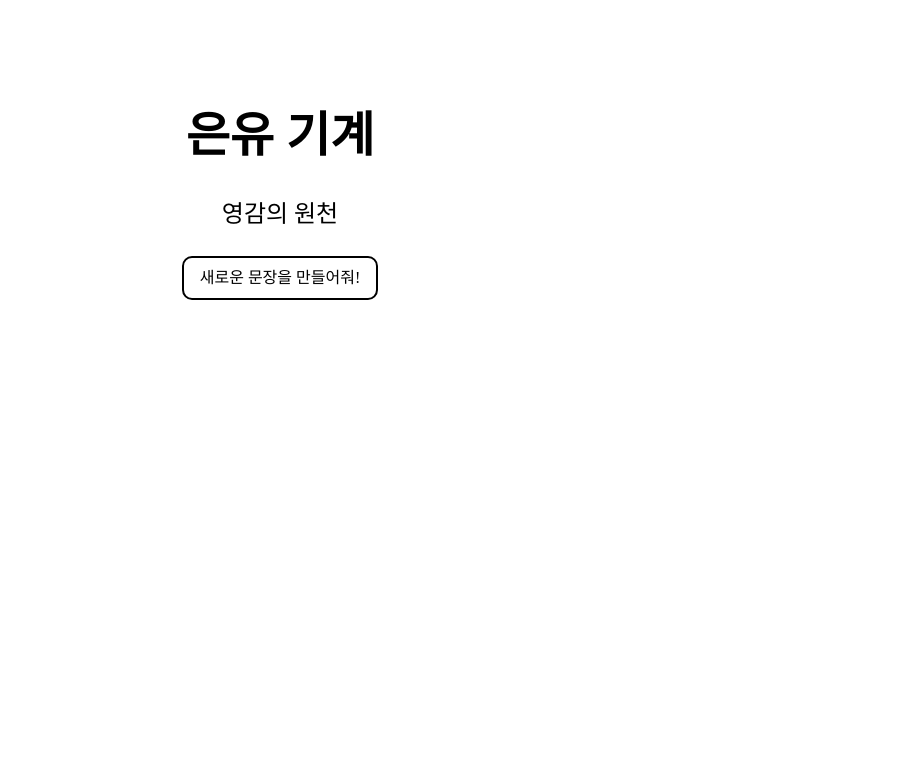
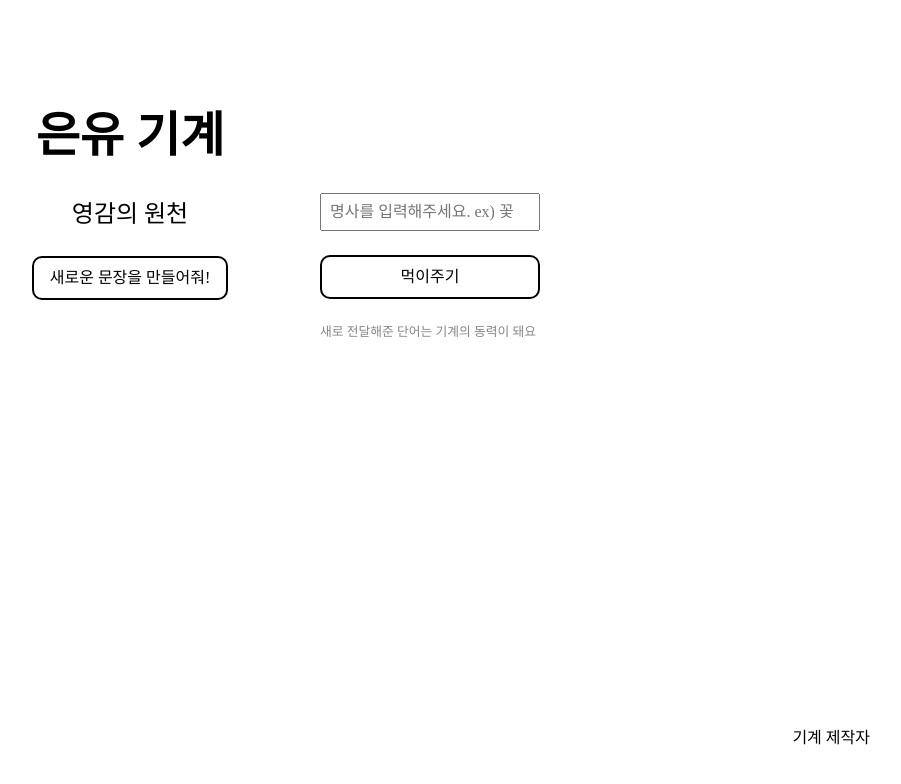
Before and after one commit to pione3r/metaphor-machine, a Next.js app: page / in a window 1280 px wide. Shown: the top 784 px of the page, without its empty margins (360-1261 px from the left). Built offline with nearby package versions, Linux system fonts and the light colour scheme; no server answers; the database is empty.

Commit message:
✨ Feat: 사용자로부터 한글 명사 입력받는 기능 추가 / db 연동

```diff
--- /dev/null
+++ b/src/app/api/noun/route.ts
@@ -0,0 +1,35 @@
+import { prisma } from '@/lib/prisma';
+import { NextResponse } from 'next/server';
+
+export async function POST(request: Request) {
+	try {
+		const json = await request.json();
+
+		const noun = await prisma.noun.create({
+			data: json,
+		});
+
+		return new NextResponse(JSON.stringify(noun), {
+			status: 201,
+			headers: { 'Content-Type': 'application/json' },
+		});
+		// eslint-disable-next-line @typescript-eslint/no-explicit-any
+	} catch (error: any) {
+		if (error) {
+			return new NextResponse('Create Fail', {
+				status: 401,
+			});
+		}
+		return new NextResponse(error.message, { status: 500 });
+	}
+}
+
+export async function GET() {
+	const nouns = await prisma.noun.findMany();
+
+	if (!nouns) {
+		return new NextResponse('No user Nouns found', { status: 404 });
+	}
+
+	return NextResponse.json(nouns);
+}
--- /dev/null
+++ b/src/app/dummyNouns.ts
@@ -0,0 +1,145 @@
+export const dummyNouns = [
+	'꽃',
+	'산',
+	'바다',
+	'별',
+	'햇살',
+	'숲',
+	'강',
+	'모래',
+	'하늘',
+	'바람',
+	'책',
+	'음악',
+	'예술',
+	'사랑',
+	'꿈',
+	'별명',
+	'모험',
+	'행운',
+	'시간',
+	'세상',
+	'과거',
+	'미래',
+	'인생',
+	'이야기',
+	'정원',
+	'고요',
+	'새벽',
+	'일몰',
+	'반딧불이',
+	'도시',
+	'나',
+	'너',
+	'귀뚜라미',
+	'코스모스',
+	'집',
+	'밤',
+	'눈',
+	'사람',
+	'마음',
+	'거리',
+	'얼굴',
+	'소리',
+	'아침',
+	'가을',
+	'생각',
+	'불',
+	'어둠',
+	'달',
+	'봄',
+	'아이',
+	'방',
+	'노래',
+	'나무',
+	'손',
+	'그림자',
+	'길',
+	'눈물',
+	'돌',
+	'기차',
+	'끝',
+	'언덕',
+	'저녁',
+	'어머니',
+	'머리',
+	'물결',
+	'겨울',
+	'코',
+	'조개',
+	'포기',
+	'햇님',
+	'햇빛',
+	'황혼',
+	'단풍',
+	'강물',
+	'편지',
+	'비',
+	'고향',
+	'닭',
+	'꽃밭',
+	'구름',
+	'잎',
+	'마을',
+	'지붕',
+	'나비',
+	'발',
+	'전차',
+	'성벽',
+	'해바라기',
+	'시계',
+	'전등',
+	'글씨',
+	'울음',
+	'뼈',
+	'젊은이',
+	'남대문',
+	'간판',
+	'세계',
+	'창',
+	'논',
+	'여름',
+	'공부',
+	'안개',
+	'바구니',
+	'혼자',
+	'땅',
+	'춤',
+	'터널',
+	'지도',
+	'자국',
+	'처음',
+	'감자',
+	'시대',
+	'우주',
+	'계절',
+	'달걀',
+	'연기',
+	'굴뚝',
+	'종이',
+	'죽음',
+	'물',
+	'물감',
+	'처마',
+	'병아리',
+	'달빛',
+	'돌담',
+	'걱정',
+	'비둘기',
+	'공기',
+	'민들레',
+	'살구나무',
+	'십자가',
+	'흙',
+	'손가락',
+	'뒷골목',
+	'진달래',
+	'문살',
+	'바닷가',
+	'바위',
+	'슬픔',
+	'번개',
+	'잔디밭',
+	'나뭇가지',
+	'노트',
+];
--- a/src/app/page.module.css
+++ b/src/app/page.module.css
@@ -1,13 +1,17 @@
 .wrapper {
-	max-width: 31.25rem;
-
-	margin: 0rem auto;
 	padding-top: 6.25rem;
 
 	display: flex;
+	justify-content: center;
+}
+
+.sub-wrapper {
+	display: flex;
 	flex-direction: column;
 	align-items: center;
-	gap: 24px;
+	gap: 1.5rem;
+
+	min-width: 300px;
 }
 
 .title {
@@ -32,3 +36,27 @@
 	background-color: black;
 	color: white;
 }
+
+.form {
+	display: flex;
+	flex-direction: column;
+	gap: 1.5rem;
+
+	margin-top: 5.8125rem;
+}
+
+.input {
+	padding: 0.3rem 0.5rem;
+}
+
+.input-desc {
+	color: #868686;
+
+	font-size: 0.8rem;
+}
+
+.maker {
+	position: fixed;
+	right: 3.125rem;
+	bottom: 3.125rem;
+}
--- a/src/app/page.tsx
+++ b/src/app/page.tsx
@@ -1,156 +1,91 @@
 'use client';
 
+import Link from 'next/link';
 import { useState } from 'react';
 
 import './global.css';
-
 import styles from './page.module.css';
 
-const nouns = [
-	'꽃',
-	'산',
-	'바다',
-	'별',
-	'햇살',
-	'숲',
-	'강',
-	'모래',
-	'하늘',
-	'바람',
-	'책',
-	'음악',
-	'예술',
-	'사랑',
-	'꿈',
-	'별명',
-	'모험',
-	'행운',
-	'시간',
-	'세상',
-	'과거',
-	'미래',
-	'인생',
-	'이야기',
-	'정원',
-	'고요',
-	'새벽',
-	'일몰',
-	'반딧불이',
-	'도시',
-	'나',
-	'너',
-	'귀뚜라미',
-	'코스모스',
-	'집',
-	'밤',
-	'눈',
-	'사람',
-	'마음',
-	'거리',
-	'얼굴',
-	'소리',
-	'아침',
-	'가을',
-	'생각',
-	'불',
-	'어둠',
-	'달',
-	'봄',
-	'아이',
-	'방',
-	'노래',
-	'나무',
-	'손',
-	'그림자',
-	'길',
-	'눈물',
-	'돌',
-	'기차',
-	'끝',
-	'언덕',
-	'저녁',
-	'어머니',
-	'머리',
-	'물결',
-	'겨울',
-	'코',
-	'조개',
-	'포기',
-	'햇님',
-	'햇빛',
-	'황혼',
-	'단풍',
-	'강물',
-	'편지',
-	'비',
-	'고향',
-	'닭',
-	'꽃밭',
-	'구름',
-	'잎',
-	'마을',
-	'지붕',
-	'나비',
-	'발',
-	'전차',
-	'성벽',
-	'해바라기',
-	'시계',
-	'전등',
-	'글씨',
-	'울음',
-	'뼈',
-	'젊은이',
-	'남대문',
-	'간판',
-	'세계',
-	'창',
-	'논',
-	'여름',
-	'공부',
-	'안개',
-	'바구니',
-	'혼자',
-	'땅',
-	'춤',
-	'터널',
-	'지도',
-	'자국',
-	'처음',
-	'감자',
-	'시대',
-	'우주',
-	'계절',
-	'달걀',
-	'연기',
-	'굴뚝',
-	'종이',
-	'죽음',
-	'물',
-	'물감',
-	'처마',
-	'병아리',
-	'달빛',
-	'돌담',
-	'걱정',
-	'비둘기',
-	'공기',
-	'민들레',
-	'살구나무',
-	'십자가',
-	'흙',
-	'손가락',
-	'뒷골목',
-	'진달래',
-	'문살',
-	'바닷가',
-	'바위',
-	'슬픔',
-	'번개',
-	'잔디밭',
-	'나뭇가지',
-	'노트',
-];
+import { dummyNouns } from './dummyNouns';
+
+import axios, { AxiosError } from 'axios';
+import { useMutation, useQuery, useQueryClient } from '@tanstack/react-query';
+import LoadingSpinner from '@/components/LoadingSpinner';
+
+export default function Home() {
+	const [metaphor, setMetaphor] = useState('영감의 원천');
+
+	const [newNoun, setNewNoun] = useState('');
+
+	const queryClient = useQueryClient();
+
+	const { data: nouns, isLoading } = useQuery<string[]>({
+		queryKey: ['nouns'],
+		queryFn: async () => {
+			const { data } = await axios.get('/api/noun');
+			return [...new Set([...dummyNouns, data.map((item: { content: string }) => item.content)])];
+		},
+	});
+
+	const { mutate } = useMutation({
+		mutationFn: (noun: string) => axios.post('/api/noun', { content: noun }),
+		onSuccess: () => {
+			// Invalidate and refetch
+			queryClient.invalidateQueries({ queryKey: ['nouns'] });
+			alert('냠냠');
+		},
+		onError: (err: AxiosError) => {
+			if (err.response?.status === 401) alert('먹지 못했어요.. 401');
+			if (err.response?.status === 500) alert('먹지 못했어요.. 500');
+		},
+	});
+
+	if (isLoading) return <LoadingSpinner />;
+
+	return (
+		<div className={styles.wrapper}>
+			<div className={styles['sub-wrapper']}>
+				<h1 className={styles.title}>은유 기계</h1>
+				<p className={styles['metaphor']}>{metaphor}</p>
+				<button
+					className={styles['creative-button']}
+					type="button"
+					onClick={() => setMetaphor(getRandomMetaphor(nouns!))}
+				>
+					새로운 문장을 만들어줘!
+				</button>
+			</div>
+			<div className={styles['sub-wrapper']}>
+				<form className={styles.form}>
+					<input type="text" style={{ display: 'none' }} />
+					<input
+						className={styles.input}
+						placeholder="명사를 입력해주세요. ex) 꽃"
+						value={newNoun}
+						onChange={(e) => setNewNoun(e.target.value)}
+					/>
+					<button
+						className={styles['creative-button']}
+						type="button"
+						onClick={() => {
+							if (!isKoreanNoun(newNoun)) {
+								alert('한글 명사만 입력해주세요!');
+								return;
+							}
+							mutate(newNoun);
+						}}
+					>
+						먹이주기
+					</button>
+					<p className={styles['input-desc']}>새로 전달해준 단어는 기계의 동력이 돼요</p>
+				</form>
+			</div>
+			<Link className={styles.maker} href="https://github.com/pione3r" target="__blank">
+				기계 제작자
+			</Link>
+		</div>
+	);
+}
 
 const particlesForLastConsonant = ['은', '이', '을'];
 
@@ -169,7 +104,7 @@ const getRandomParticle = (str: string) => {
 		: particlesForNoLastConsonant[getRandomIndex(particlesForNoLastConsonant)];
 };
 
-const getRandomMetaphor = () => {
+const getRandomMetaphor = (nouns: string[]) => {
 	const frontWord = nouns[getRandomIndex(nouns)];
 	const middleWord = nouns[getRandomIndex(nouns)];
 	const backWord = nouns[getRandomIndex(nouns)];
@@ -177,16 +112,8 @@ const getRandomMetaphor = () => {
 	return `${frontWord}${getRandomParticle(frontWord)} ${middleWord}의 ${backWord}`;
 };
 
-export default function Home() {
-	const [metaphor, setMetaphor] = useState('영감의 원천');
+const isKoreanNoun = (newNoun: string) => {
+	const koreanNounPattern = /^[가-힣]+$/;
 
-	return (
-		<div className={styles.wrapper}>
-			<h1 className={styles.title}>은유 기계</h1>
-			<p className={styles['metaphor']}>{metaphor}</p>
-			<button className={styles['creative-button']} type="button" onClick={() => setMetaphor(getRandomMetaphor())}>
-				새로운 문장을 만들어줘!
-			</button>
-		</div>
-	);
-}
+	return koreanNounPattern.test(newNoun);
+};
```
